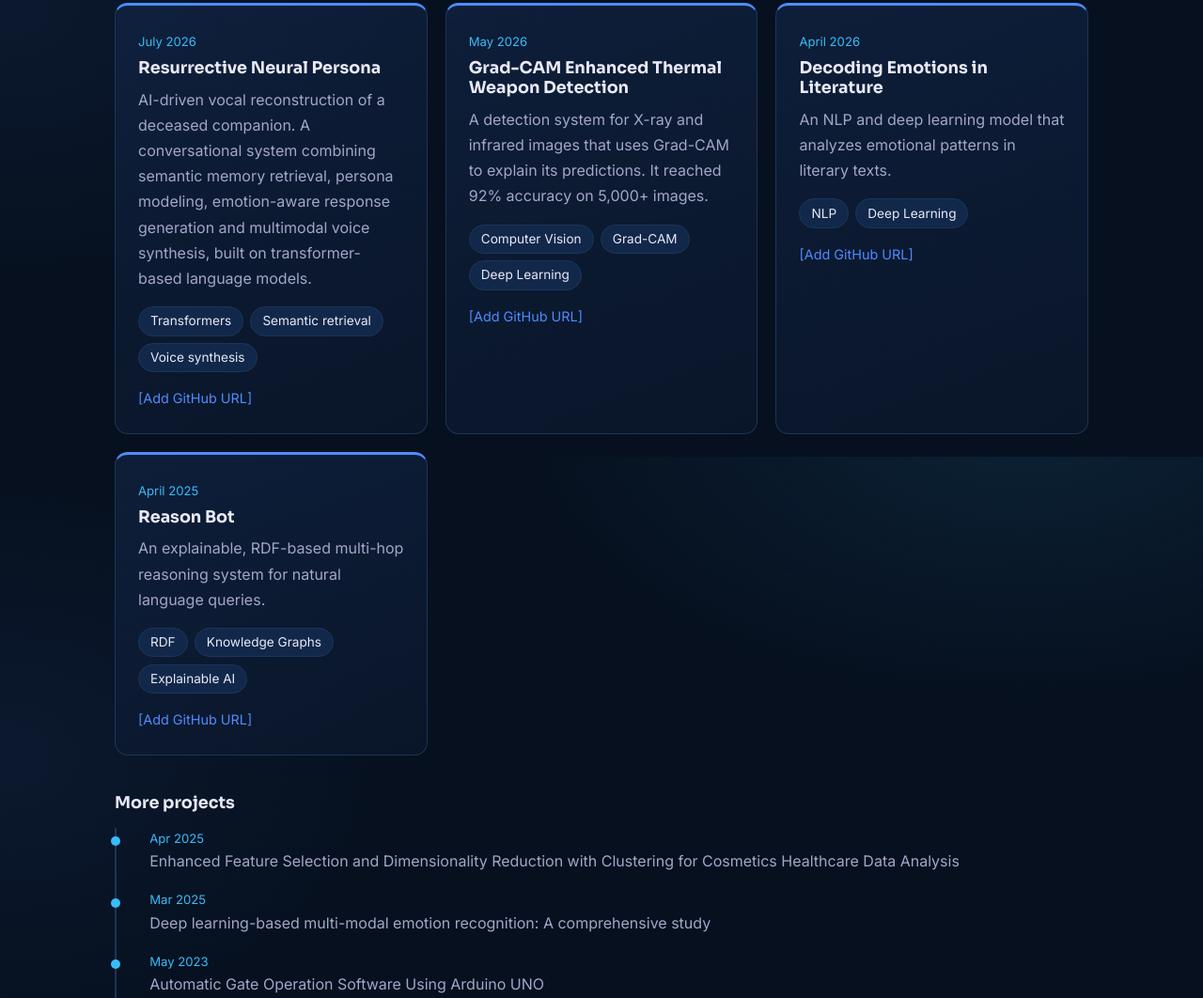
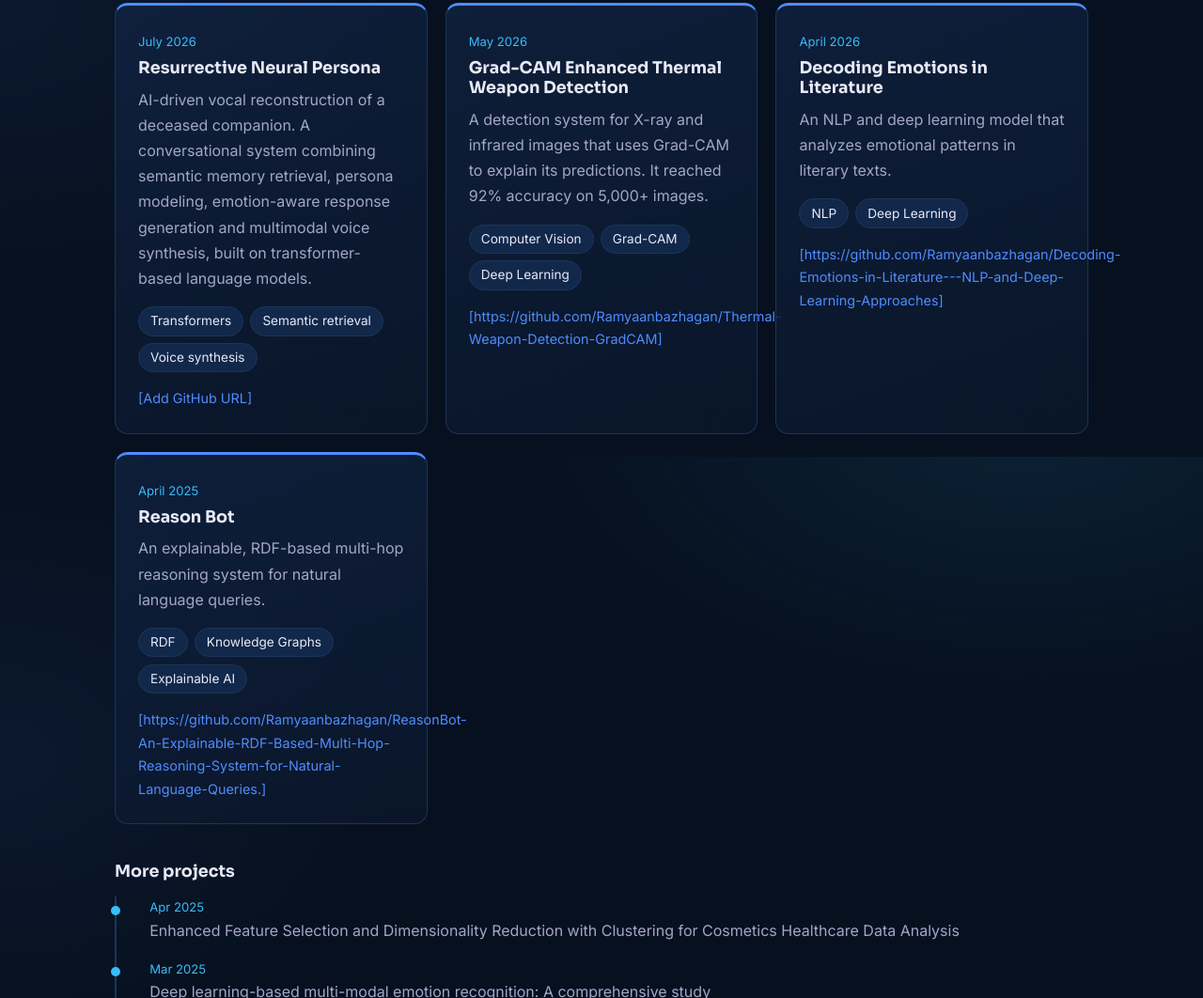
Before and after one commit to Ramyaanbazhagan/portfolio, a plain HTML site: page index.html in a window 1280 px wide. Shown: the part 3514-4576 px from the top of the page at 94% size. Drawn offline with Linux system fonts and the light colour scheme.

Commit message:
Update index.html

```diff
--- a/index.html
+++ b/index.html
@@ -142,21 +142,21 @@
           <h3>Grad-CAM Enhanced Thermal Weapon Detection</h3>
           <p>A detection system for X-ray and infrared images that uses Grad-CAM to explain its predictions. It reached 92% accuracy on 5,000+ images.</p>
           <ul class="tags"><li>Computer Vision</li><li>Grad-CAM</li><li>Deep Learning</li></ul>
-          <p class="links-row"><a href="#" data-todo>[Add GitHub URL]</a></p>
+          <p class="links-row"><a href="#" data-todo>[https://github.com/Ramyaanbazhagan/Thermal-Weapon-Detection-GradCAM]</a></p>
         </article>
         <article class="card project">
           <span class="date">April 2026</span>
           <h3>Decoding Emotions in Literature</h3>
           <p>An NLP and deep learning model that analyzes emotional patterns in literary texts.</p>
           <ul class="tags"><li>NLP</li><li>Deep Learning</li></ul>
-          <p class="links-row"><a href="#" data-todo>[Add GitHub URL]</a></p>
+          <p class="links-row"><a href="#" data-todo>[https://github.com/Ramyaanbazhagan/Decoding-Emotions-in-Literature---NLP-and-Deep-Learning-Approaches]</a></p>
         </article>
         <article class="card project">
           <span class="date">April 2025</span>
           <h3>Reason Bot</h3>
           <p>An explainable, RDF-based multi-hop reasoning system for natural language queries.</p>
           <ul class="tags"><li>RDF</li><li>Knowledge Graphs</li><li>Explainable AI</li></ul>
-          <p class="links-row"><a href="#" data-todo>[Add GitHub URL]</a></p>
+          <p class="links-row"><a href="#" data-todo>[https://github.com/Ramyaanbazhagan/ReasonBot-An-Explainable-RDF-Based-Multi-Hop-Reasoning-System-for-Natural-Language-Queries.]</a></p>
         </article>
       </div>
 
```
